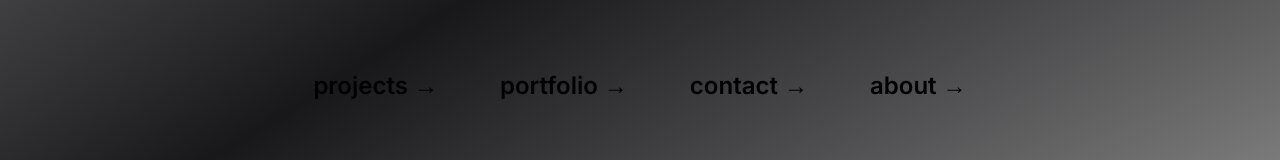
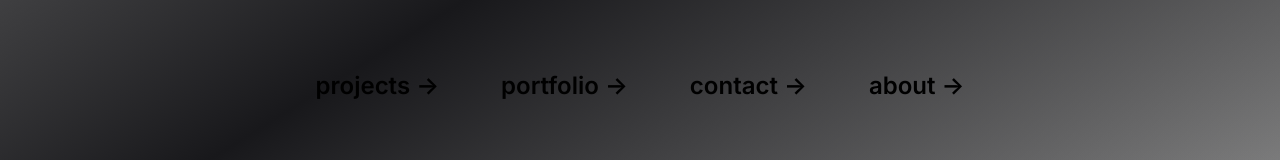
Before and after one commit to marleenksr/marleenksr.github.io, a Next.js app: page / in a window 1280 px wide. Shown: the part 509-669 px from the top of the page. Built offline with nearby package versions, Linux system fonts and the light colour scheme.

Commit message:
fix: change arrows

```diff
--- a/src/app/page.tsx
+++ b/src/app/page.tsx
@@ -30,7 +30,7 @@ export default function Home() {
                                 {item.name}{" "}
                                 <span
                                     className="inline-block transition-transform group-hover:translate-x-1 motion-reduce:transform-none">
-                                &#8594;
+                                -&gt;
                                 </span>
                             </h2>
                         </Link>
```
